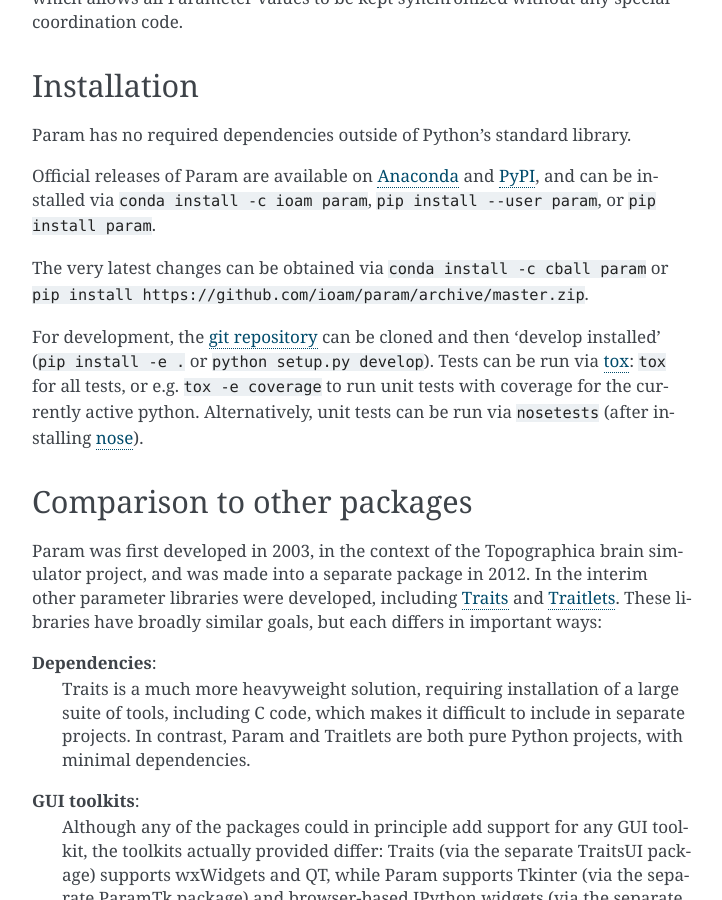
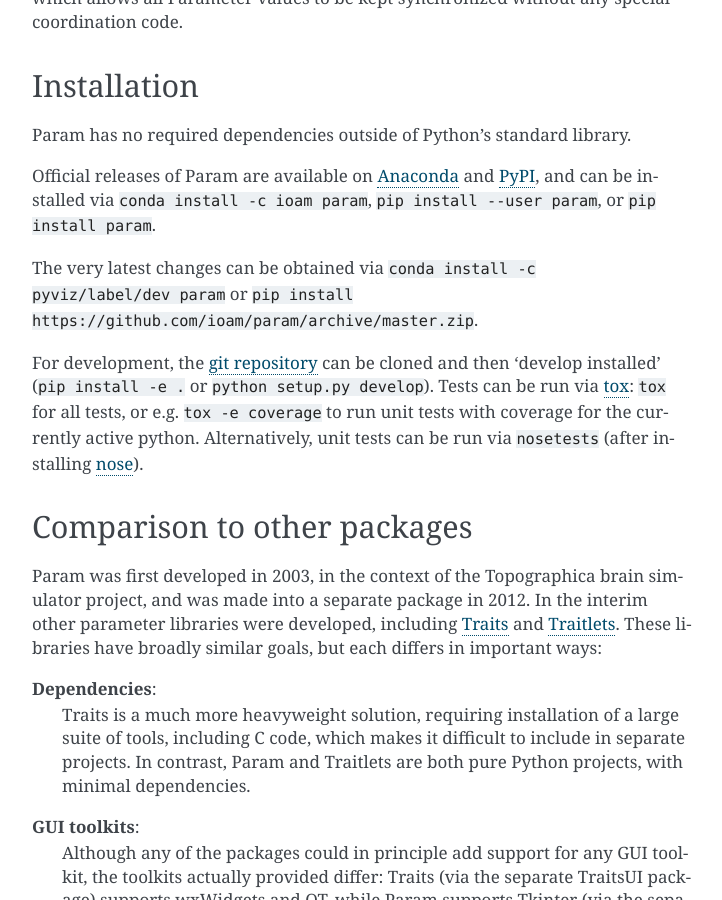
Before and after one commit to holoviz/param, a Sphinx documentation site: the page built from doc/index.rst, in a window 1280 px wide and 900 px high, scrolled down 2807 px. Shown: the whole window, without its empty margins (388-1110 px from the left). Built offline with Sphinx 7.4.7, drawn with Linux system fonts in a browser that asks for light colours; pages that are not in the unit, such as notebooks, are missing from menus.

Commit message:
Upload "latest master" conda package to pyviz/label/dev (#207)

```diff
--- a/doc/index.rst
+++ b/doc/index.rst
@@ -143,7 +143,7 @@
 ``conda install -c ioam param``, ``pip install --user param``, or
 ``pip install param``.
 
-The very latest changes can be obtained via ``conda install -c cball
+The very latest changes can be obtained via ``conda install -c pyviz/label/dev
 param`` or ``pip install
 https://github.com/ioam/param/archive/master.zip``.
 
```
Also changed, not shown: .travis.yml, 1 other file.
